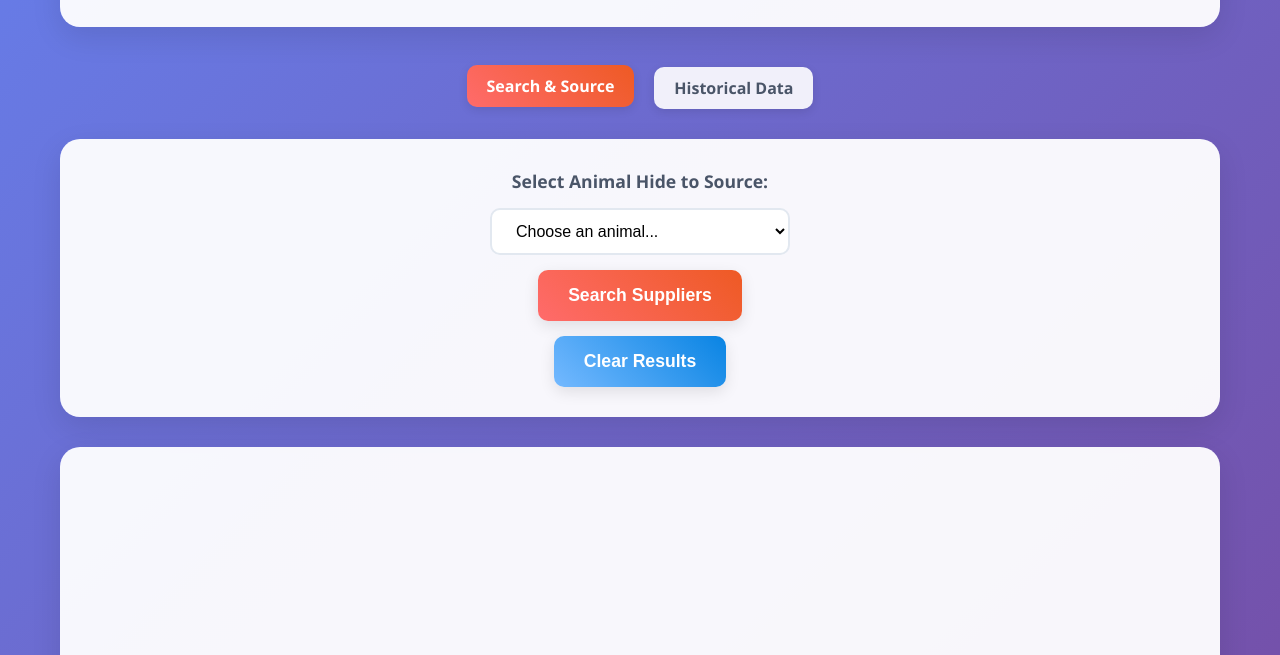
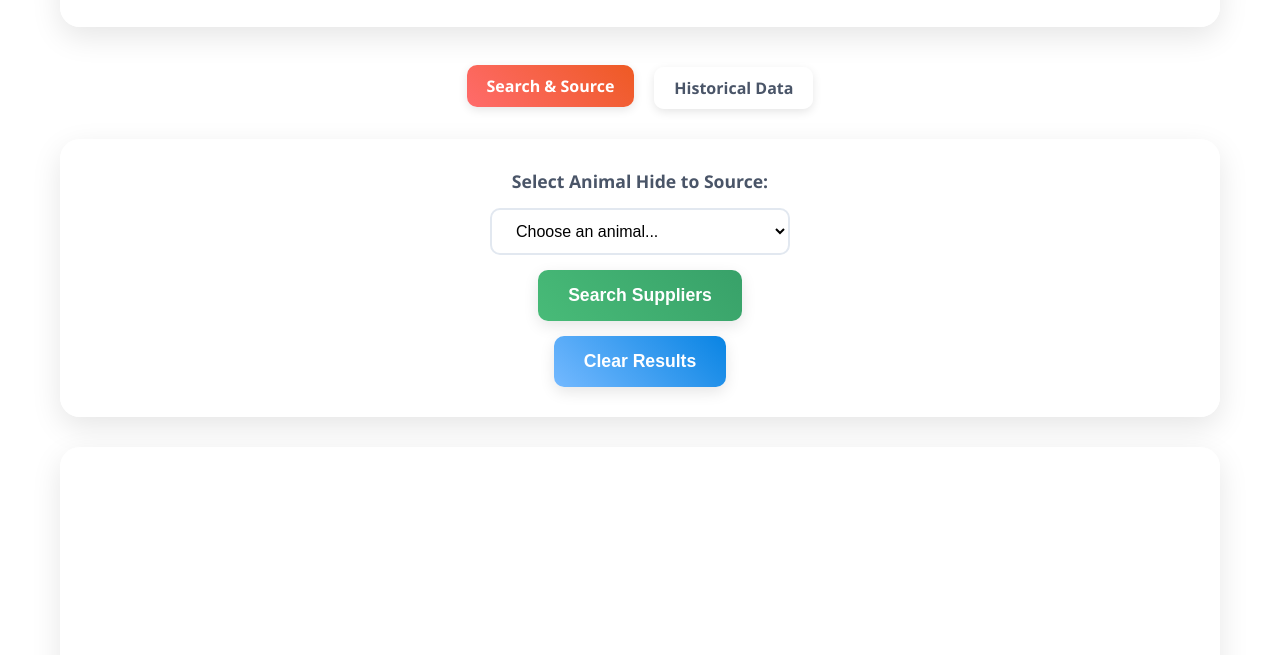
Before and after one commit to TinoDaSilva/AnimalHide, a plain HTML site: page index.html in a window 1280 px wide. Shown: the part 145-800 px from the top of the page. Drawn offline with Linux system fonts and the light colour scheme.

Commit message:
Update styling: Change background to white and make search button green

```diff
--- a/styles.css
+++ b/styles.css
@@ -6,7 +6,7 @@
 
 body {
     font-family: 'Segoe UI', Tahoma, Geneva, Verdana, sans-serif;
-    background: linear-gradient(135deg, #667eea 0%, #764ba2 100%);
+    background: white;
     min-height: 100vh;
     color: #333;
 }
@@ -259,13 +259,13 @@ header p {
 }
 
 .btn-primary {
-    background: linear-gradient(45deg, #ff6b6b, #ee5a24);
+    background: linear-gradient(45deg, #48bb78, #38a169);
     color: white;
 }
 
 .btn-primary:hover {
     transform: translateY(-3px);
-    box-shadow: 0 8px 25px rgba(238, 90, 36, 0.4);
+    box-shadow: 0 8px 25px rgba(72, 187, 120, 0.4);
 }
 
 .btn-secondary {
```
